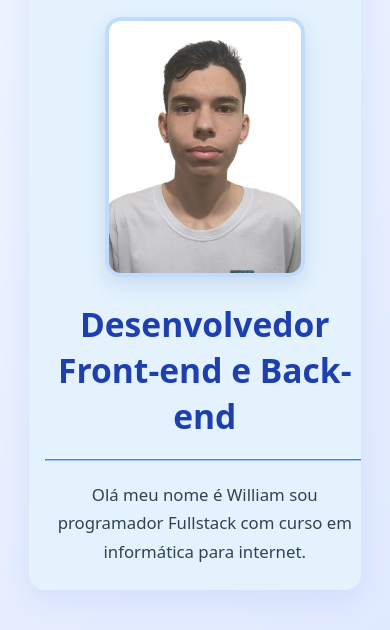
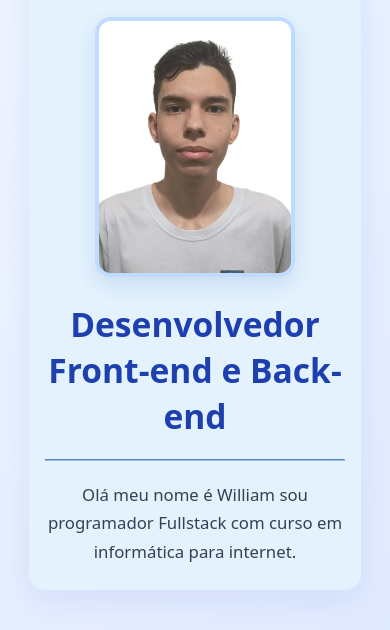
Before and after one commit to WilliamEduardo20/Portifolio, a plain HTML site: page index.html in a window 390 px wide. Shown: the part 214-844 px from the top of the page. Drawn offline with Linux system fonts and the light colour scheme; a web font is replaced by a local one.

Commit message:
14:35 20/02/2026
Alinhamento tela index

```diff
--- a/css/style.css
+++ b/css/style.css
@@ -176,4 +176,8 @@ hr {
     main p {
         font-size: 1.05rem;
     }
+
+    main section {
+        min-width: 0;
+    }
 }
```
